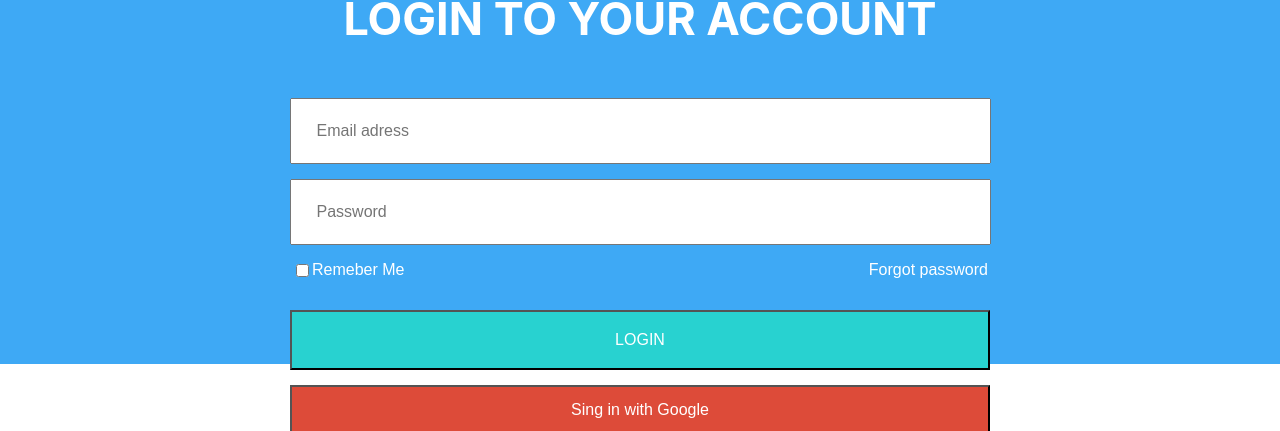
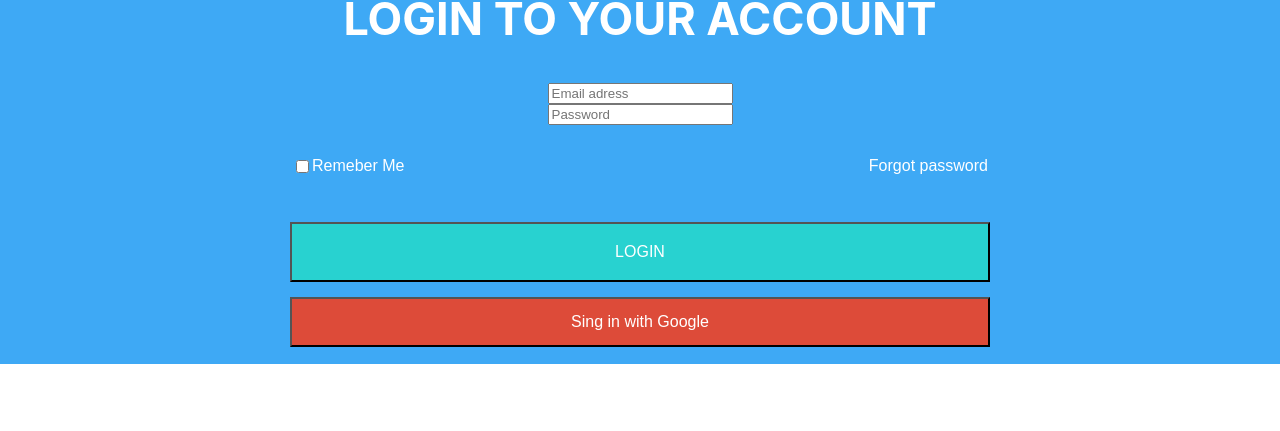
Before and after one commit to wladisla7/react.js-form, a React (Create React App) app: page / in a window 1280 px wide. Shown: the part 436-867 px from the top of the page. After the commit the page ends 800 px from the top, so only its background shows below. Built offline with nearby package versions, Linux system fonts and the light colour scheme.

Commit message:
changeStylesforIN

```diff
--- a/src/components/SingInPage/SingInPage.scss
+++ b/src/components/SingInPage/SingInPage.scss
@@ -3,6 +3,8 @@
     font-family:Gotham SSm A, Gotham SSm B, Halvetica, sans-serif;
     max-width: 700px;
     margin: auto;
+    z-index: 0;
+    color:white;
 }
 
 .legendBtn, .legendInput  {
@@ -11,26 +13,19 @@
     align-items:center;
 }
 
-.inputStyle {
-    margin-top: 15px;
+
+.inputLogin {
+    margin: 15px 19px;
     min-width: 670px;
     height:60px;
     padding-left: 25px;
-    z-index: 0;
     font-size: 16px;
+
+
 }
 
 
-
-.inputRelative{
-    position: relative;
-}
-
 .labelName {
-    position: absolute;
-    left:1.5%;
-    bottom:55%;
-    z-index: 1;
     font-size: 13px;
 }
 
@@ -39,6 +34,7 @@
     min-width: 700px;
     height:60px;
     font-size: 16px;
+    cursor: pointer;
     color:white;
 }
 
@@ -50,15 +46,13 @@
 .btngoogle {
     background-color:rgb(221,75,57);
     height:50px;
+
 }
 
 .remeberMe, .frgtpassword {
     display: flex;
     justify-content: space-between;
     align-items:center;
-    color: white;
+    cursor: pointer;
+    margin:8px 0;
 }
-
-.remberMEpar {
-    cursor: pointer;
-}
```
